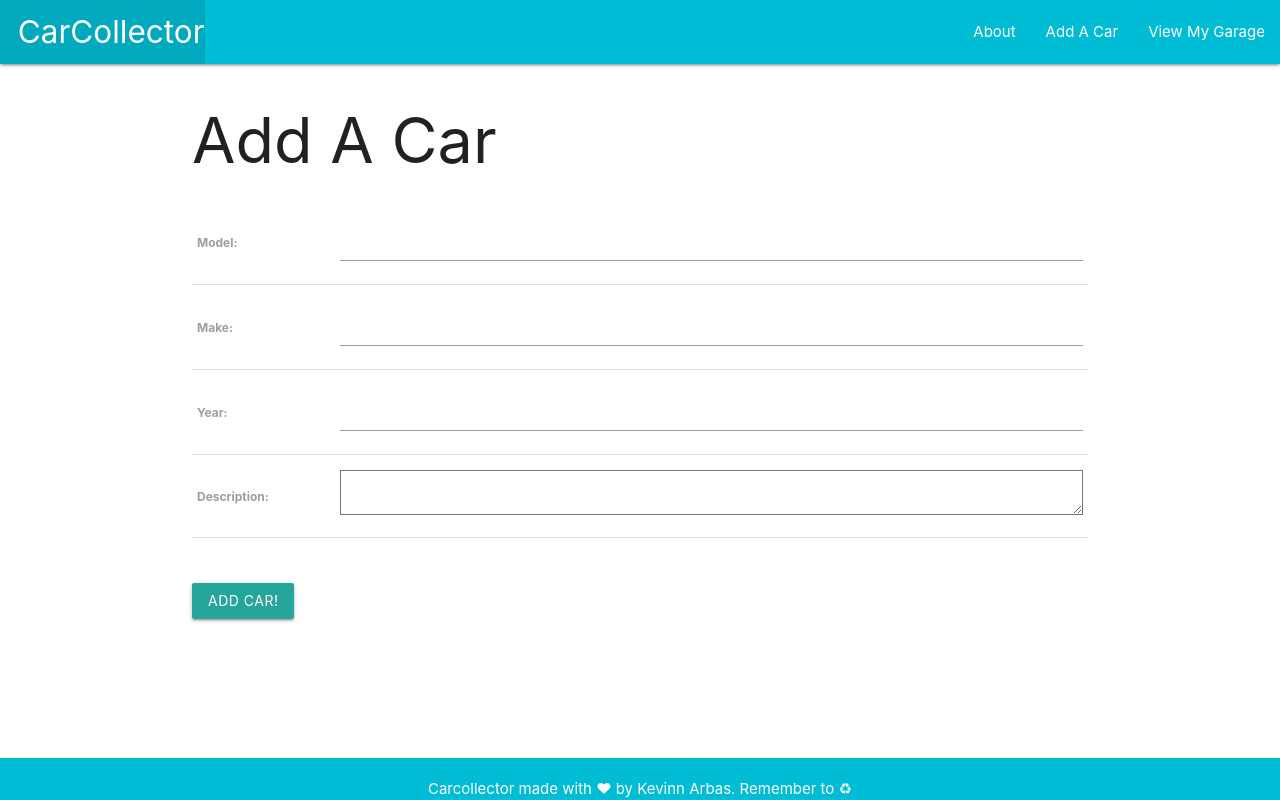
After one commit to kevinnarbas/carcollector, a Django app: page /cars/create/ in a window 1280 px wide. The commit adds this page. Run offline with Django 3.2, Linux system fonts and the light colour scheme.

Commit message:
adds create edit and delete CBVs

```diff
--- a/main/models.py
+++ b/main/models.py
@@ -1,4 +1,5 @@
 from django.db import models
+from django.urls import reverse
 
 # Create your models here.
 
@@ -10,3 +11,6 @@ class Car(models.Model):
 
   def __str__(self):
     return f'({self.id}) {self.model}'
+
+  def get_absolute_url(self):
+    return reverse('main:detail', kwargs={'car_id': self.id})
--- a/main/static/main/css/style.css
+++ b/main/static/main/css/style.css
@@ -12,7 +12,7 @@ main a {
   color: inherit;
 }
 
-.card:hover{
+.hover:hover{
   -webkit-box-shadow: 0px 4px 10px 0px rgba(45,45,45,0.79);
   box-shadow: 0px 4px 10px 0px rgba(45,45,45,0.79);
 }
--- a/main/templates/main/base.html
+++ b/main/templates/main/base.html
@@ -12,19 +12,22 @@
   <title>Car Collector</title>
 </head>
 <body>
-  <header class="navbar-fixed">
+  <header class="">
+    <div class="navbar-fixed">
       <nav>
         <div class="nav-wrapper cyan ">
           <ul>
             <li><a href="/" class="left brand-logo">&nbsp;&nbsp;CarCollector</a></li>
           </ul>
           <ul class="right">
-            <li><a href="/about">About</a></li>
-            <li><a href="/cars">View All My Cars</a></li>
+            <li><a href="{% url 'main:about' %}">About</a></li>
+            <li><a href="{% url 'main:create' %}">Add A Car</a></li>
+            <li><a href="{% url 'main:index' %}">View My Garage</a></li>
           </ul>
         </div>
       </nav>
-    </header>
+    </div>
+  </header>
 
   <main class="container">
     {% block content %}
--- a/main/templates/main/cars/detail.html
+++ b/main/templates/main/cars/detail.html
@@ -1,7 +1,7 @@
 {% extends 'main/base.html' %}
 {% block content %}
 
-<h1>Details for each car</h1>
+<h1>Car Details</h1>
   <div class="card">
     <div class="card-content">
       <span class="card-title">{{ car.model }}</span>
@@ -9,6 +9,10 @@
       <p>Year: {{ car.year }}</p>
       <p>Description: {{ car.description }}</p>
     </div>
+    <div class="card-action">
+        <a href="{% url 'main:update' car.id %}">Edit</a>
+        <a href="{% url 'main:delete' car.id %}">Delete</a>
+      </div>
   </div>
 
 {% endblock %}
--- a/main/templates/main/cars/index.html
+++ b/main/templates/main/cars/index.html
@@ -1,11 +1,11 @@
 {% extends 'main/base.html' %}
 
 {% block content %}
-<h1>Index page for cars!</h1>
+<h1>Your Garage</h1>
 
 {% for car in cars %}
   <a class="" href="{% url 'main:detail' car.id %}">
-    <div class="card">
+    <div class="card hover">
       <div class="card-content">
         <span class="card-title">{{ car.model }}</span>
         <p>Make: {{ car.make }}</p>
--- /dev/null
+++ b/main/templates/main/create.html
@@ -0,0 +1,26 @@
+{% extends 'main/base.html' %}
+
+{% block content %}
+
+{% if object %}
+  <h1>Edit <span class="grey-text text-darken-1">{{object.model}}</span></h1>
+{% else %}
+  <h1>Add A Car</h1>
+{% endif %}
+
+<form action="" method="POST">
+  {% csrf_token %}
+  <table>
+    {{ form.as_table }}
+
+  </table>
+  <br><br>
+  {% if object %}
+    <button type="submit" class="btn">Edit Description</button>
+  {% else %}
+    <button type="submit" class="btn">Add Car!</button>
+  {% endif %}
+</form>
+
+
+{% endblock %}
--- a/main/urls.py
+++ b/main/urls.py
@@ -7,5 +7,8 @@ urlpatterns = [
   path('', views.homepage, name='homepage'),
   path('about/', views.about, name='about'),
   path('cars/', views.cars_index, name='index'),
+  path('cars/create/', views.CarCreate.as_view(), name='create'),
   path('cars/<int:car_id>/', views.cars_detail, name='detail'),
+  path('cars/<int:pk>/update', views.CarUpdate.as_view(), name='update'),
+  path('cars/<int:pk>/delete', views.CarDelete.as_view(), name='delete'),
 ]
--- a/main/views.py
+++ b/main/views.py
@@ -1,4 +1,5 @@
 from django.shortcuts import render
+from django.views.generic.edit import CreateView, UpdateView, DeleteView
 from .models import Car
 
 # Create your views here.
@@ -16,3 +17,18 @@ def cars_index(request):
 def cars_detail(request, car_id):
   car = Car.objects.get(id=car_id)
   return render(request, 'main/cars/detail.html', {'car': car})
+
+class CarCreate(CreateView):
+  model = Car
+  template_name = 'main/create.html'
+  fields = '__all__'
+
+class CarUpdate(UpdateView):
+  model = Car
+  template_name = 'main/create.html'
+  fields = ['description']
+
+class CarDelete(DeleteView):
+  model = Car
+  template_name = 'main/delete.html'
+  success_url = '/cars/'
```
Also changed, not shown: main/templates/main/delete.html (added, +14 -0 lines).
